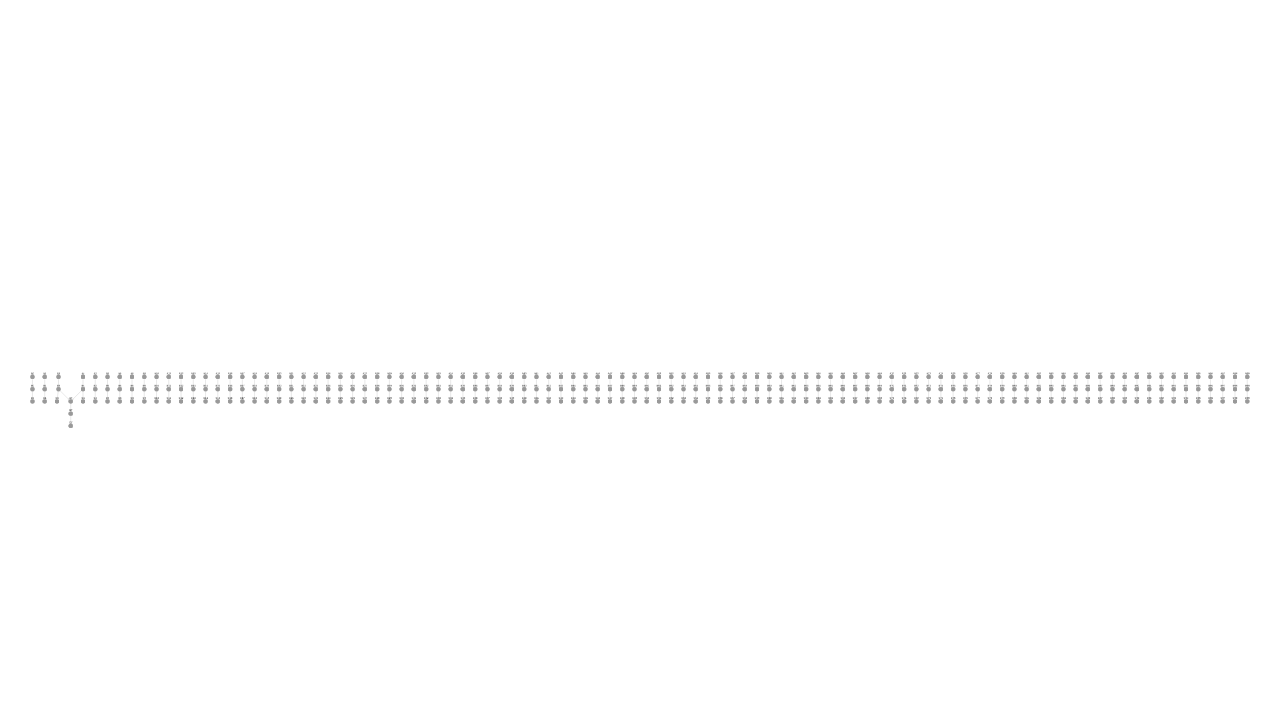
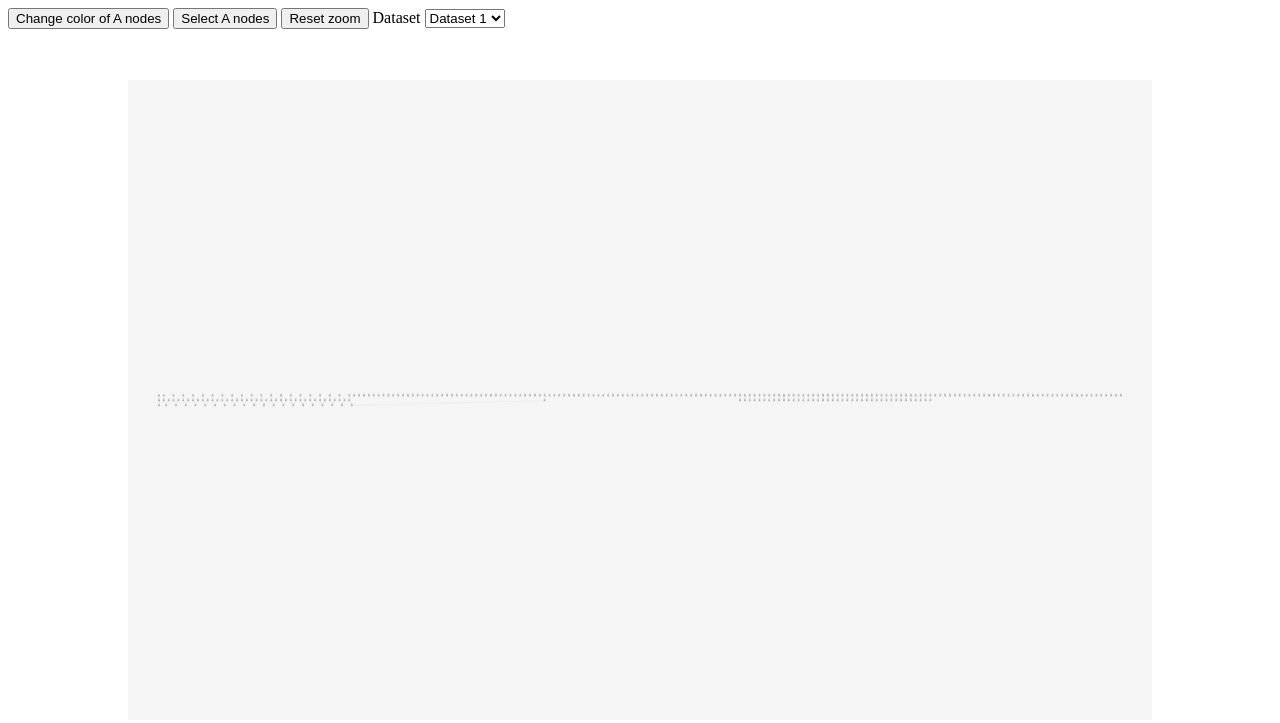
Before and after one commit to plavy/vd, a website: page index.html in a window 1280 px wide. Drawn offline with Linux system fonts and the light colour scheme.

Commit message:
button to select and change color of nodes

```diff
--- a/datasets.js
+++ b/datasets.js
@@ -30,9 +30,9 @@ nodes_B = []
 nodes_C = []
 
 for(let i = 0; i < N; i++) {
-    nodes_A.push({"data": {"id":"A"+i}})
-    nodes_B.push({"data": {"id":"B"+i}})
-    nodes_C.push({"data": {"id":"C"+i}})
+    nodes_A.push({"data": {"id":"A"+i}, "classes": ['groupA']})
+    nodes_B.push({"data": {"id":"B"+i}, "classes": ['groupB']})
+    nodes_C.push({"data": {"id":"C"+i}, "classes": ['groupC']})
 }
 
 edges = []
@@ -50,3 +50,34 @@ const dataset1 = {
     "nodes": nodes_A.concat(nodes_B).concat(nodes_C),
     "edges": edges
 }
+
+// dataset 2
+N = 100
+
+nodes_A = []
+nodes_B = []
+nodes_C = []
+
+for(let i = 0; i < N; i++) {
+    nodes_A.push({"data": {"id":"A"+i}, "classes": ['groupA']})
+    nodes_B.push({"data": {"id":"B"+i}, "classes": ['groupB']})
+    if (i <= 0.8 * N) {
+        nodes_C.push({"data": {"id":"C"+i}, "classes": ['groupC']})
+    }
+}
+
+edges = []
+
+for(let i = 0; i < N; i++) {
+    if (i <= 0.2 * N) {
+        edges.push({"data": {"id": "0:"+i, "source": "A"+i, "target": "B"+i}})
+        edges.push({"data": {"id": "1:"+i, "source": "B"+i, "target": "C"+i}})
+    } else if (i > 0.2 * N && i <= 0.8 * N) {
+        edges.push({"data": {"id": "2:"+i, "source": "B"+i, "target": "C"+(i - 0.2 * N)}})
+    }
+}
+
+const dataset2 = {
+    "nodes": nodes_A.concat(nodes_B).concat(nodes_C),
+    "edges": edges
+}
--- a/index.html
+++ b/index.html
@@ -12,20 +12,39 @@
 
 <style>
     #cy {
-        width: 100%;
-        height: 100%;
+        width: 80%;
+        height: 80%;
         position: absolute;
-        top: 0px;
-        left: 0px;
+        top: 10%;
+        left: 10%;
+        background-color: whitesmoke;
     }
 </style>
 
 <body>
     <div id="cy"></div>
+    <div>
+        <button id="color-A" type="button">Change color of A nodes</button>
+        <button id="select-A" type="button">Select A nodes</button>
+        <button id="reset-zoom" type="button">Reset zoom</button>
+
+        <label for="dataset-select">Dataset</label>
+        <select name="cars" id="dataset-select">
+            <option value="ds1">Dataset 1</option>
+            <option value="ds2">Dataset 2</option>
+            <option value="ds3">Dataset 3</option>
+            <option value="ds4">Dataset 4</option>
+            <option value="ds5">Dataset 5</option>
+        </select>
+    </div>
+
+
+
+
     <script>
         var cy = cytoscape({
             container: document.getElementById('cy'),
-            elements: dataset1, // from datasets.js
+            elements: dataset2, // from datasets.js
             style: [
                 {
                     selector: 'node',
@@ -46,6 +65,26 @@
             wheelSensitivity: 0.1
         });
 
+        function changeColor(event) {
+            var nodes = cy.nodes(".groupA");
+            nodes.forEach(function (node) {
+                node.style("background-color", "blue");
+            });
+        }
+
+        function resetZoom(event) {
+            cy.fit();
+        }
+
+        function setSelectedA(event) {
+            var nodes = cy.nodes(".groupA");
+            nodes.select()
+        }
+
+        document.getElementById("color-A").addEventListener('click', changeColor);
+        document.getElementById("select-A").addEventListener('click', setSelectedA);
+        document.getElementById("reset-zoom").addEventListener('click', resetZoom);
+
         cy.layout({
             name: 'dagre'
         }).run();
```
